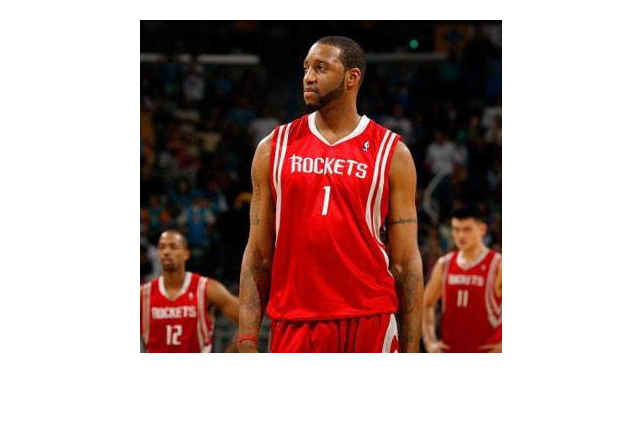
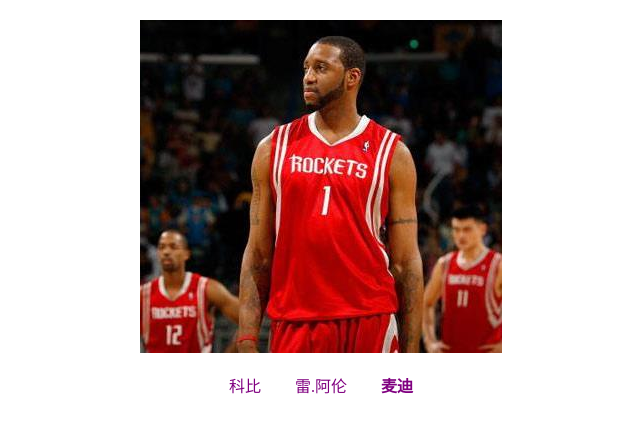
Before and after one commit to DylanHuang666/slides-demo, a plain HTML site: page index.html in a window 1280 px wide. Shown: the whole page, without its empty margins (319-959 px from the left). Drawn offline with nearby package versions, Linux system fonts and the light colour scheme.

Commit message:
按钮高亮

```diff
--- a/index.html
+++ b/index.html
@@ -15,7 +15,11 @@
             <img src="./img/麦迪.jpg" alt="图片" width="362" height="333">
         </div>
     </div>
-
+    <div class="button">
+        <span>科比</span>
+        <span>雷.阿伦</span>
+        <span>麦迪</span>
+    </div>
 
 
     <script src="https://cdnjs.cloudflare.com/ajax/libs/jquery/3.3.1/jquery.min.js"></script>
--- a/main.js
+++ b/main.js
@@ -8,6 +8,7 @@
             makeEnter($(a.currentTarget))
         })
     makeCurrent(getImage(n+1))
+    $(`.button>span:nth-child(${x(n+1)})`).addClass('bold').siblings().removeClass('bold')
     n+=1
 }, 2000)
 
@@ -25,6 +26,7 @@
     n=1
     $(`.images>img:nth-child(${n})`).addClass('current')
         .siblings().addClass('enter')
+    $(`.button>span:nth-child(${n})`).addClass('bold').siblings().removeClass('bold')
 }
 
 function getImage(n){
--- a/style.css
+++ b/style.css
@@ -27,3 +27,13 @@
     transform: translateX(-100%);
     z-index: 1;
 }
+.button{
+    text-align: center;
+}
+.button>span{
+    color: purple;
+    padding: 0 15px;
+}
+.button>span.bold{
+    font-weight: bold;
+}
```
